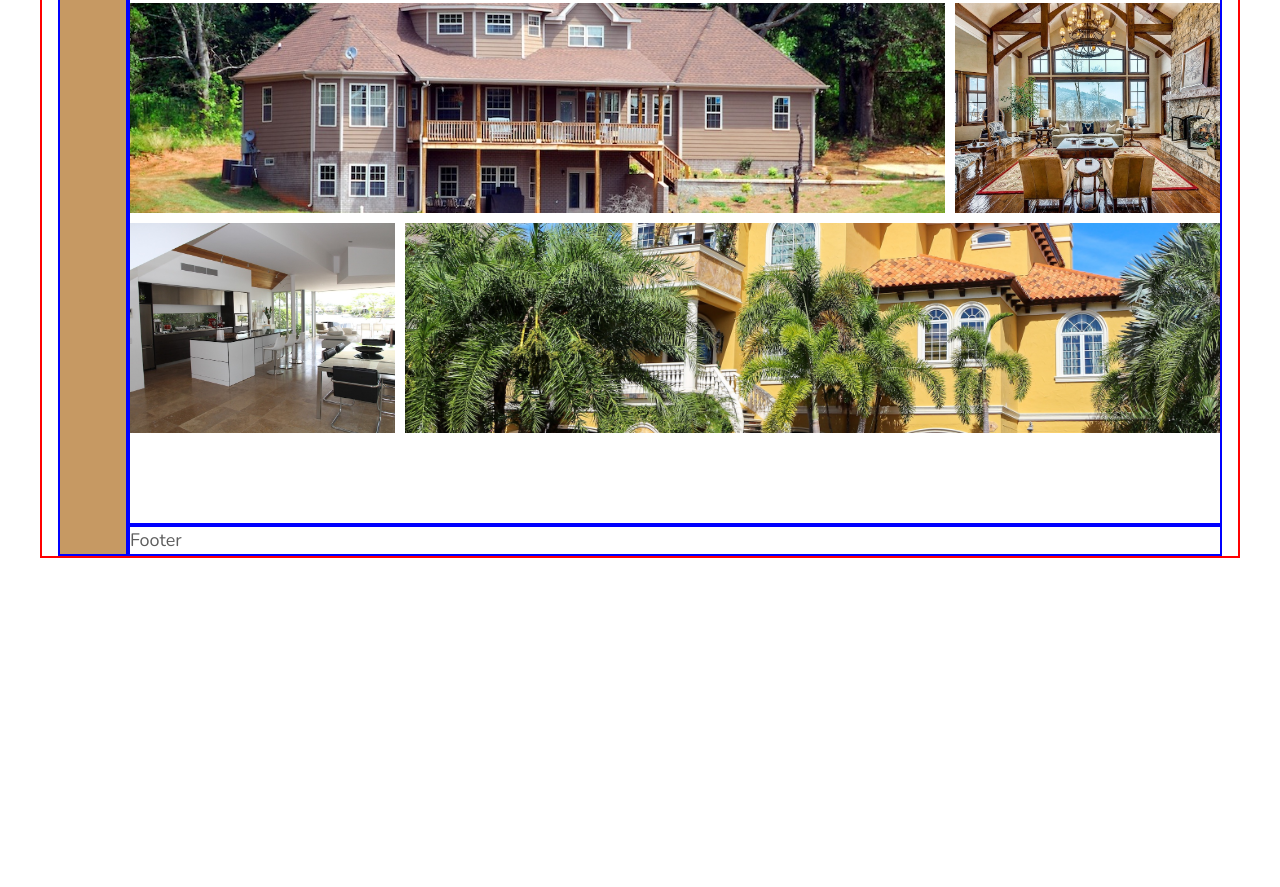
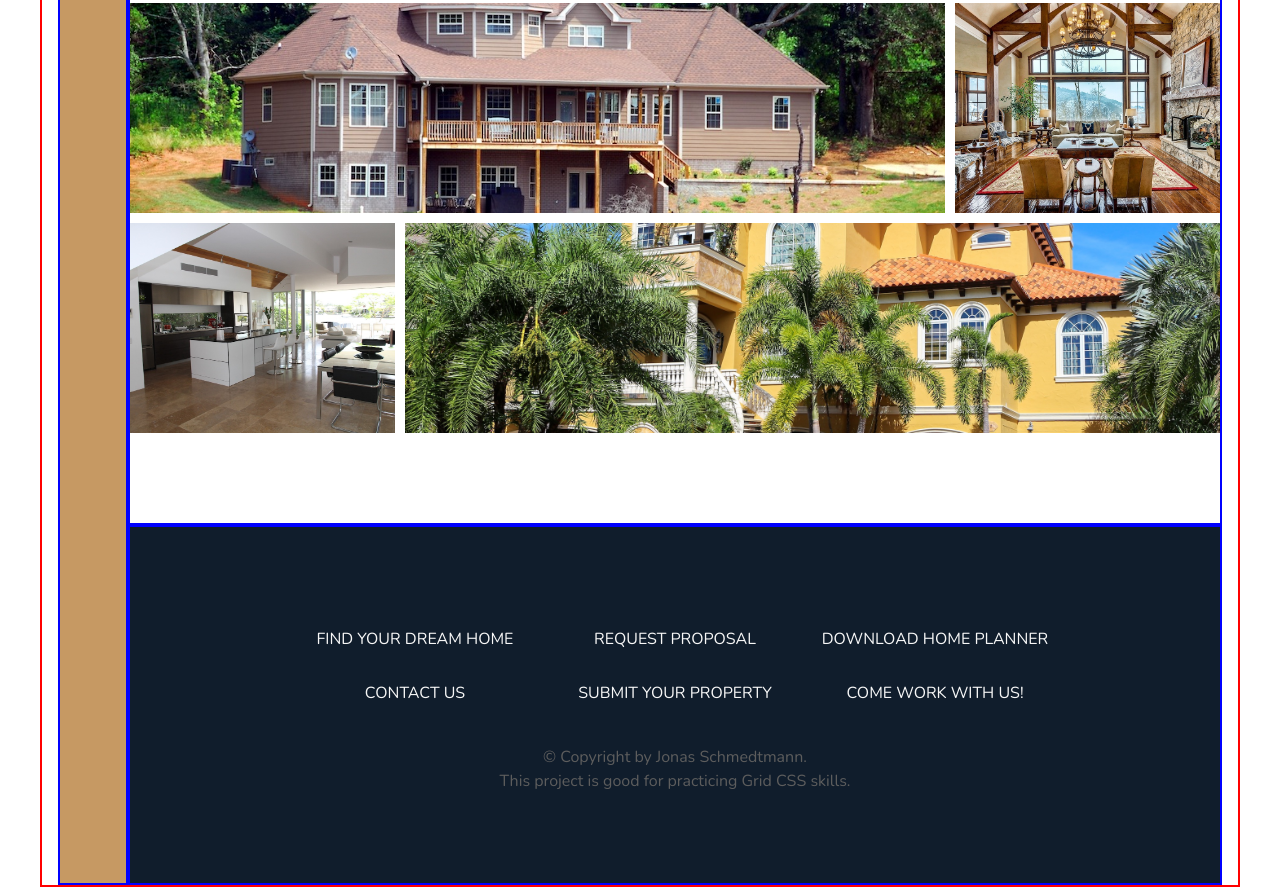
Before and after one commit to lantranad2/nexter, a website built with Parcel: page src/index.html in a window 1280 px wide. Shown: the part 2650-3537 px from the top of the page. Before the commit the page ends 3208 px from the top, so only its background shows below. Built offline with nearby package versions, Linux system fonts and the light colour scheme.

Commit message:
Build the Gallexy section.

```diff
--- a/src/index.html
+++ b/src/index.html
@@ -428,7 +428,34 @@
           />
         </figure>
       </section>
-      <footer class="footer">Footer</footer>
+      <footer class="block footer">
+        <ul class="footer__nav">
+          <li class="footer__nav-item">
+            <a class="footer__nav-link" href="#">Find your dream home</a>
+          </li>
+          <li class="footer__nav-item">
+            <a class="footer__nav-link" href="#">Request proposal</a>
+          </li>
+          <li class="footer__nav-item">
+            <a class="footer__nav-link" href="#">Download home planner</a>
+          </li>
+          <li class="footer__nav-item">
+            <a class="footer__nav-link" href="#">Contact us</a>
+          </li>
+          <li class="footer__nav-item">
+            <a class="footer__nav-link" href="#">Submit your property</a>
+          </li>
+          <li class="footer__nav-item">
+            <a class="footer__nav-link" href="#">Come work with us!</a>
+          </li>
+        </ul>
+        <div class="footer__copyright">
+          <p class="text">&copy; Copyright by Jonas Schmedtmann.</p>
+          <p class="text">
+            This project is good for practicing Grid CSS skills.
+          </p>
+        </div>
+      </footer>
     </div>
   </body>
 </html>
--- a/src/sass/base/_reset.scss
+++ b/src/sass/base/_reset.scss
@@ -26,7 +26,7 @@ ul {
 
 a {
   text-decoration: none;
-  color: #fff;
+  color: inherit;
 }
 
 img {
--- a/src/sass/pages/_home.scss
+++ b/src/sass/pages/_home.scss
@@ -10,6 +10,7 @@
 @use "../sections/features";
 @use "../sections/story";
 @use "../sections/gallery";
+@use "../sections/footer";
 
 @use "../layouts/container";
 @use "../layouts/grid";
--- /dev/null
+++ b/src/sass/sections/_footer.scss
@@ -0,0 +1,116 @@
+@use "../abstracts/variables" as *;
+@use "../abstracts/mixins" as *;
+
+.footer {
+  background: $color-secondary;
+
+  &__nav {
+    display: grid;
+    grid-template-columns:
+      minmax($gutter, 1fr)
+      repeat(2, minmax(min-content, 30rem))
+      minmax($gutter, 1fr);
+    gap: 1rem;
+  }
+
+  &__nav-item {
+    display: flex;
+    align-items: center;
+  }
+
+  &__nav-item:nth-child(2n + 1) {
+    grid-column: 2 / span 1;
+  }
+
+  &__nav-link {
+    color: $color-grey-light;
+    font-size: 1.2rem;
+    display: block;
+    padding: 1rem 0.8rem;
+    text-transform: uppercase;
+    margin: 0 auto;
+    transition: all 0.15s;
+
+    &:hover {
+      background: #ffffff0d;
+    }
+  }
+
+  &__copyright {
+    margin-top: 3rem;
+    text-align: center;
+  }
+
+  @include xs-2 {
+    &__nav {
+      grid-template-columns:
+        minmax($gutter, 1fr)
+        minmax(min-content, 22rem)
+        minmax($gutter, 1fr);
+    }
+
+    &__nav-item {
+      grid-column: 2 / span 1;
+    }
+
+    &__nav-link {
+      font-size: 1.4rem;
+    }
+  }
+
+  @include xs-3 {
+    &__nav-link {
+      font-size: 1.2rem;
+    }
+  }
+
+  @include xs-4 {
+    &__nav-link {
+      font-size: 1.1rem;
+    }
+  }
+
+  @include sm {
+    &__nav {
+      grid-template-columns:
+        minmax($gutter, 1fr)
+        repeat(2, minmax(min-content, 26rem))
+        minmax($gutter, 1fr);
+    }
+
+    &__nav-link {
+      font-size: 1.6rem;
+    }
+  }
+
+  @include md {
+    &__nav {
+      grid-template-columns:
+        minmax($gutter, 1fr)
+        repeat(3, minmax(min-content, 25rem))
+        minmax($gutter, 1fr);
+    }
+
+    &__nav-item:nth-child(3n + 1) {
+      grid-column: 2 / span 1;
+    }
+
+    &__nav-item:nth-child(3n + 2) {
+      grid-column: 3 / span 1;
+    }
+
+    &__nav-item:nth-child(3n) {
+      grid-column: 4 / span 1;
+    }
+
+    &__nav-link {
+      font-size: 1.4rem;
+    }
+  }
+
+  @include lg {
+    &__nav-link {
+      font-size: 1.6rem;
+    }
+  }
+}
```
